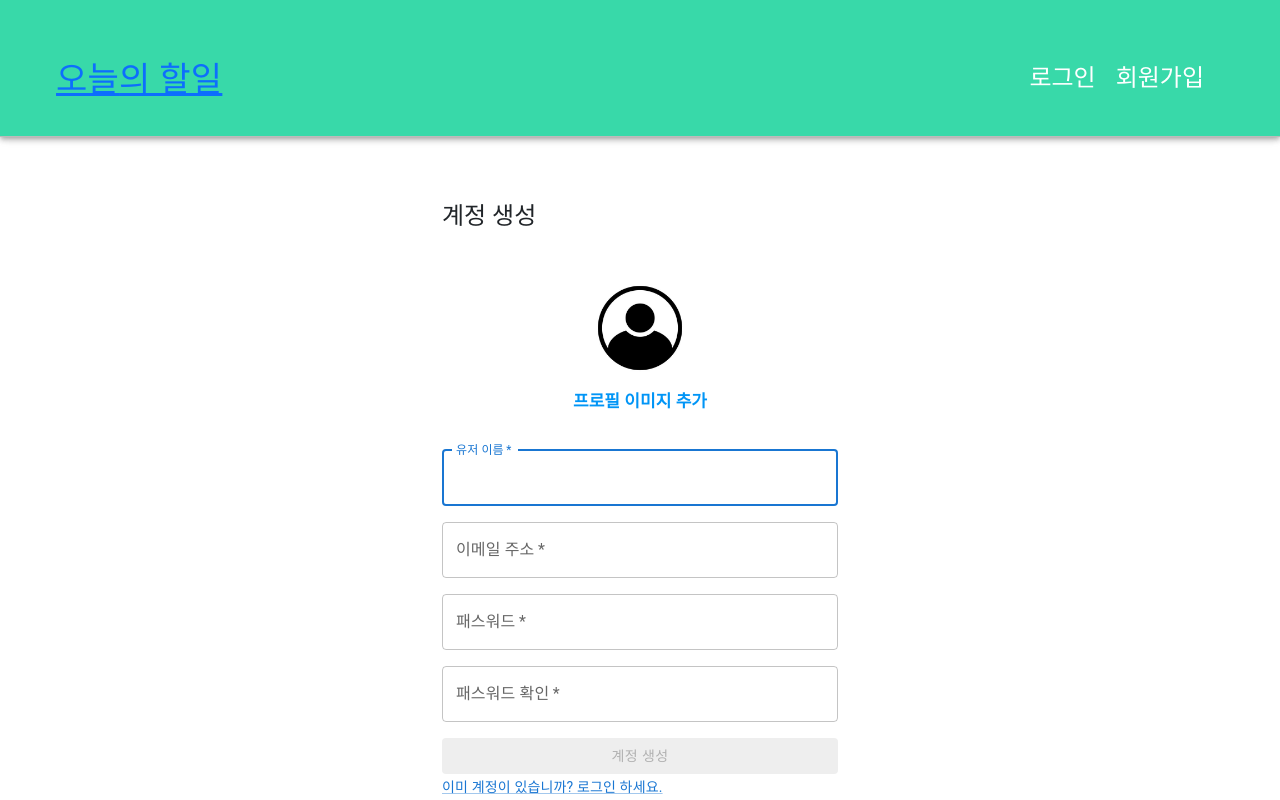
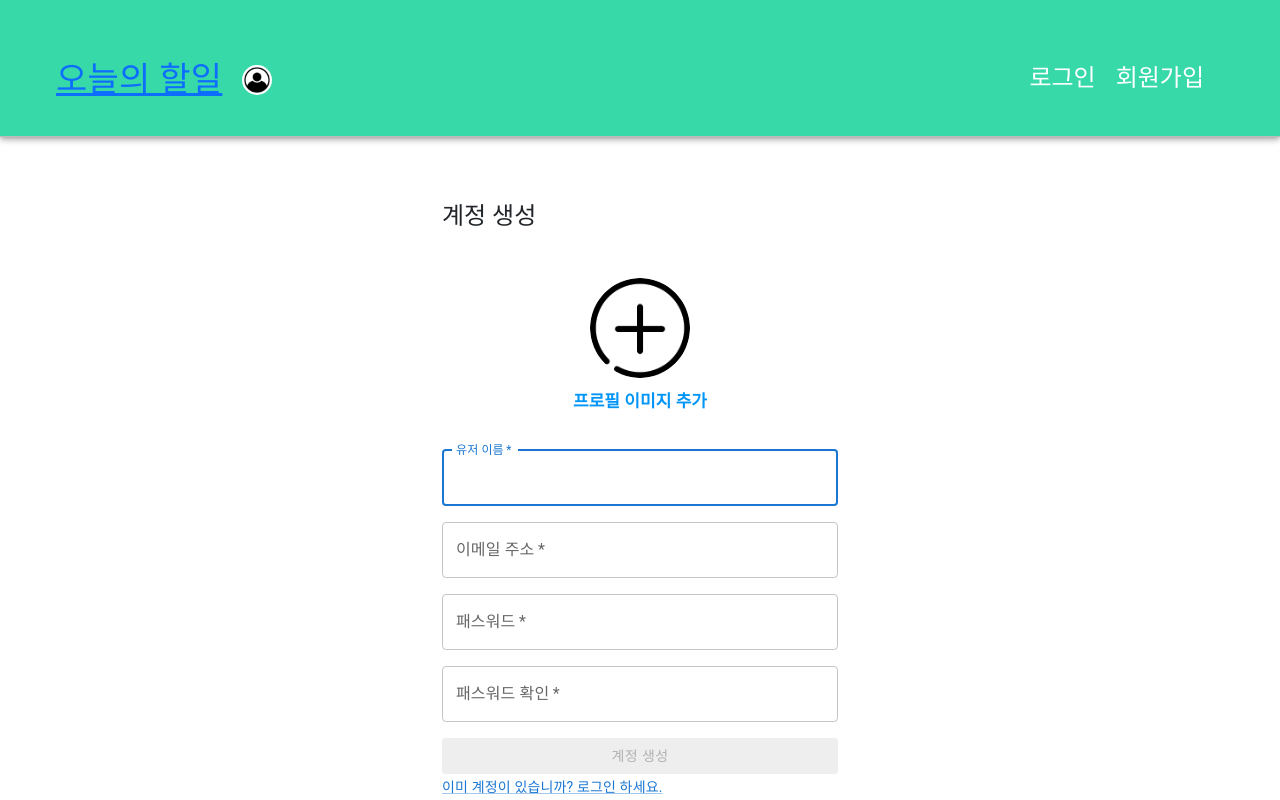
Before and after one commit to yongseopK/todo-react-app202401, a React (Create React App) app: page /join in a window 1280 px wide. Shown: the top 800 px of the page. Built offline with nearby package versions, Linux system fonts and the light colour scheme; the HTML template or start-up script is replaced by a standard one.

Commit message:
#18. 회원 프로필사진 렌더링 처리

```diff
--- a/src/component/layout/Header.js
+++ b/src/component/layout/Header.js
@@ -3,15 +3,55 @@ import {AppBar, Toolbar, Grid, Typography} from "@mui/material";
 import {Link, useNavigate} from 'react-router-dom';
 import './Header.css';
 import {getCurrentLoginUser, isLogin} from "../../util/login-util";
+import anonymous from '../../assets/img/anonymous.jpeg';
+import {AUTH_URL} from "../../config/host-config";
 
 const Header = () => {
 
     const redirection = useNavigate();
 
+    // 로그인 상태를 나타내는 상태변수
+    const [isLoggedIn, setIsLoggedIn] = useState(isLogin);
+
+    // 이미지 URL을 저장할 상태변수
+    const [imageUrl, setImageURL] = useState(null);
+
     const logoutHandler = e => {
         localStorage.clear();
+        setImageURL(null);
         redirection('/login');
     };
+
+    useEffect(() => {
+        setIsLoggedIn(isLogin());
+    }, [isLogin()]);
+
+    // 서버에 프로필사진 요청
+    const fetchProfileImage = async () => {
+        const url = AUTH_URL + "/load-profile";
+        const response = await fetch(url, {
+            method: "GET",
+            headers: {
+                'Authorization': 'Bearer ' + getCurrentLoginUser().token
+            },
+        });
+        if(response.status === 200) {
+            const profileData = await response.blob();
+
+            // blob이미지를 URL로 변환
+            const imageUrl = window.URL.createObjectURL(profileData);
+            setImageURL(imageUrl);
+        } else {
+            const errMsg = await response.text();
+            alert(errMsg);
+            setImageURL(null);
+        }
+
+    }
+
+    useEffect(() => {
+        isLoggedIn && fetchProfileImage();
+    }, [isLoggedIn]);
 
     const [login, setLogin] = useState(false);
 
@@ -43,6 +83,16 @@ const Header = () => {
                                     의 할일
                                 </Link>
                             </Typography>
+                            <img
+                                src={imageUrl || anonymous}
+                                alt="프로필 사진"
+                                style={{
+                                    marginLeft: "20px",
+                                    width: "30px",
+                                    height: "30px",
+                                    borderRadius: "50%"
+                                }}
+                            />
                         </div>
                     </Grid>
 
--- a/src/component/user/Join.js
+++ b/src/component/user/Join.js
@@ -6,7 +6,7 @@ import {
 import {AUTH_URL} from "../../config/host-config";
 import {useNavigate} from "react-router-dom";
 import "./Join.scss";
-import anonymous from '../../assets/img/anonymous.jpeg';
+import anonymous from '../../assets/img/image-add.png';
 
 const Join = () => {
 
```
